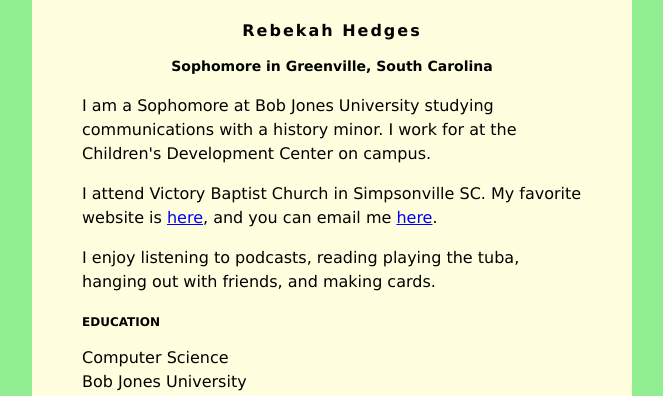
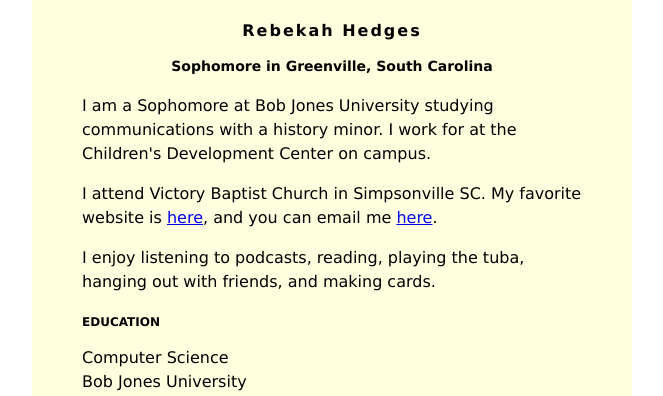
Before and after one commit to rhedg017/rhedg017.github.io, a plain HTML site: page index.html in a window 1280 px wide. Shown: the top 396 px of the page, without its empty margins (308-971 px from the left). Drawn offline with Linux system fonts and the light colour scheme.

Commit message:
Update index.html

```diff
--- a/index.html
+++ b/index.html
@@ -2,7 +2,7 @@
 <head>
 <style>
 body {
-    background: lightgreen;
+    background: lightpurple;
     font-family: Verdana;
 }
 #content {
@@ -40,7 +40,7 @@ h3 {
             <a href="mailto:sgothard@bju.edu">here</a>.
          </p>
          <p>
-            I enjoy listening to podcasts, reading playing the tuba, hanging out with friends, and making cards.
+            I enjoy listening to podcasts, reading, playing the tuba, hanging out with friends, and making cards.
          </p>
         <h3>EDUCATION</h3>
         Computer Science<br />
```
